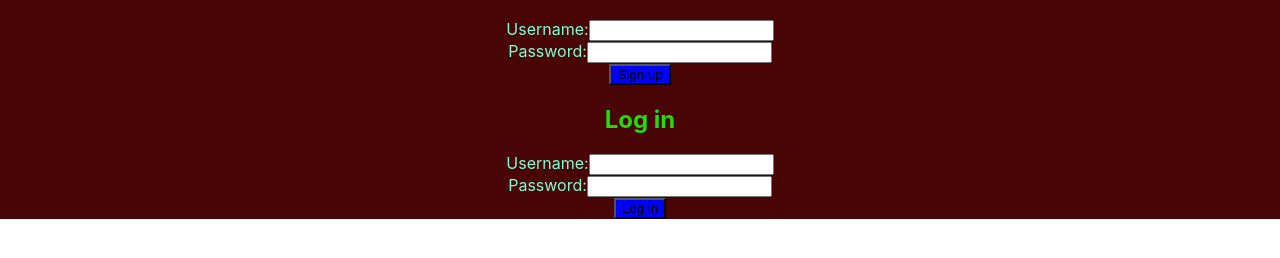
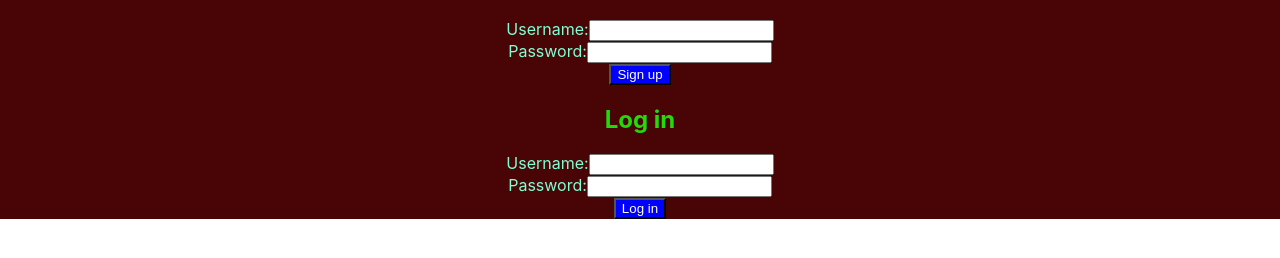
Before and after one commit to Samopz-Org/SamedQueue_frontend, a React (Create React App) app: page / in a window 1280 px wide. Shown: the part 478-736 px from the top of the page. Built offline with nearby package versions, Linux system fonts and the light colour scheme.

Commit message:
Update App.css

```diff
--- a/src/App.css
+++ b/src/App.css
@@ -43,7 +43,8 @@ label {
 
 button {
 background-color: blue;
-  color: black;
+  color: white;
+font-size: bold;
 }
 
 /* .Current_Queue {
```
